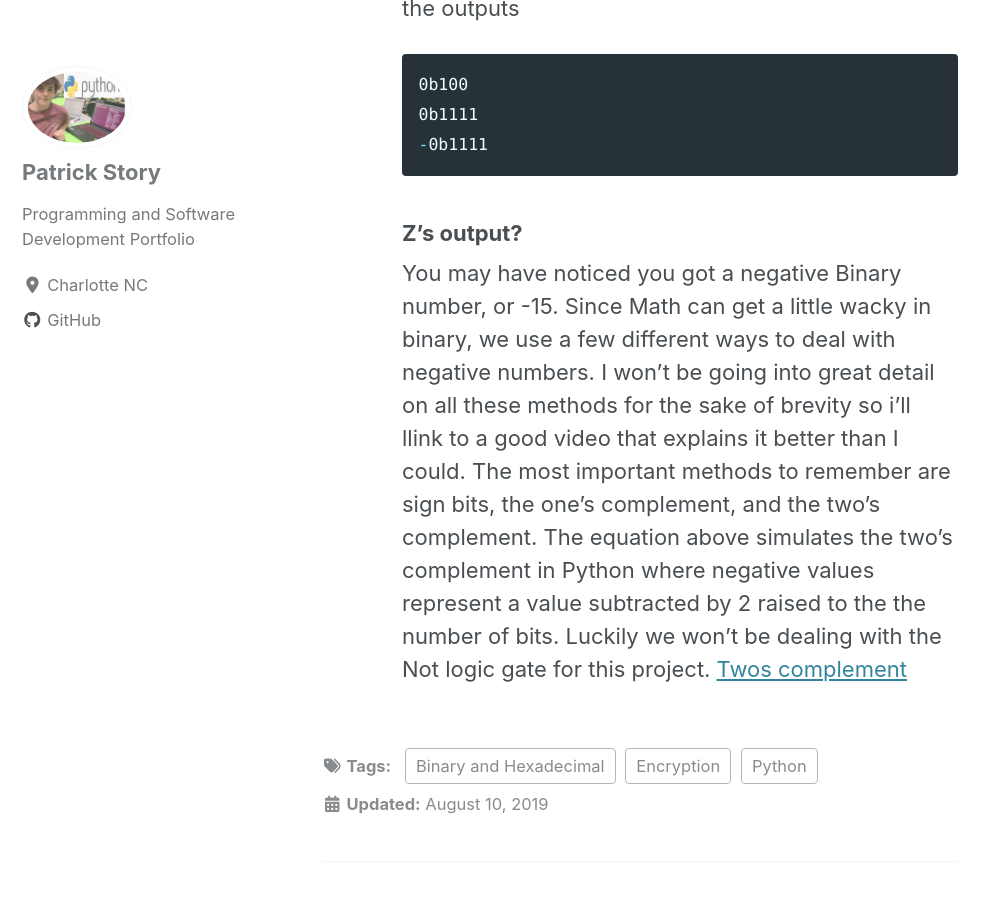
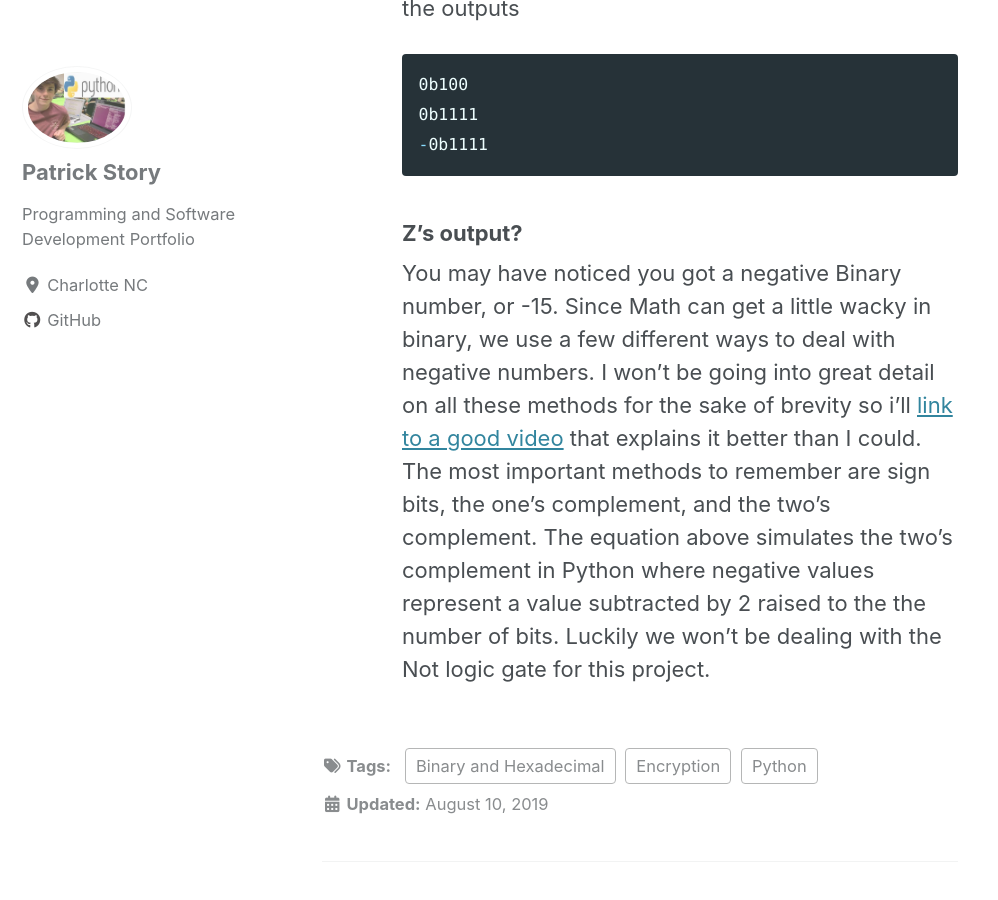
Before and after one commit to Patchyst/Patchyst.github.io, a Jekyll site: the page built from _posts/2019-08-10-binaryintro.md, in a window 1280 px wide and 900 px high, scrolled down 5260 px. Shown: the whole window, without its empty margins (0-998 px from the left). Built offline with Jekyll 4.4.1, drawn with Linux system fonts in a browser that asks for light colours; cached includes are drawn as plain includes; nearby versions of some CDN libraries.

Commit message:
Updating Binary project

````diff
--- a/_posts/2019-08-10-binaryintro.md
+++ b/_posts/2019-08-10-binaryintro.md
@@ -78,5 +78,4 @@ If you used the same variables as me you should get the outputs
   -0b1111
 ```
 ### Z's output?
-You may have noticed you got a negative Binary number, or -15. Since Math can get a little wacky in binary, we use a few different ways to deal with negative numbers. I won't be going into great detail on all these methods for the sake of brevity so i'll llink to a good video that explains it better than I could. The most important methods to remember are sign bits, the one's complement, and the two's complement. The equation above simulates the two's complement in Python where negative values represent a value subtracted by 2 raised to the the number of bits. Luckily we won't be dealing with the Not logic gate for this project.
-[Twos complement](https://www.youtube.com/watch?v=4qH4unVtJkE)
+You may have noticed you got a negative Binary number, or -15. Since Math can get a little wacky in binary, we use a few different ways to deal with negative numbers. I won't be going into great detail on all these methods for the sake of brevity so i'll [link to a good video](https://www.youtube.com/watch?v=4qH4unVtJkE) that explains it better than I could. The most important methods to remember are sign bits, the one's complement, and the two's complement. The equation above simulates the two's complement in Python where negative values represent a value subtracted by 2 raised to the the number of bits. Luckily we won't be dealing with the Not logic gate for this project.
````
